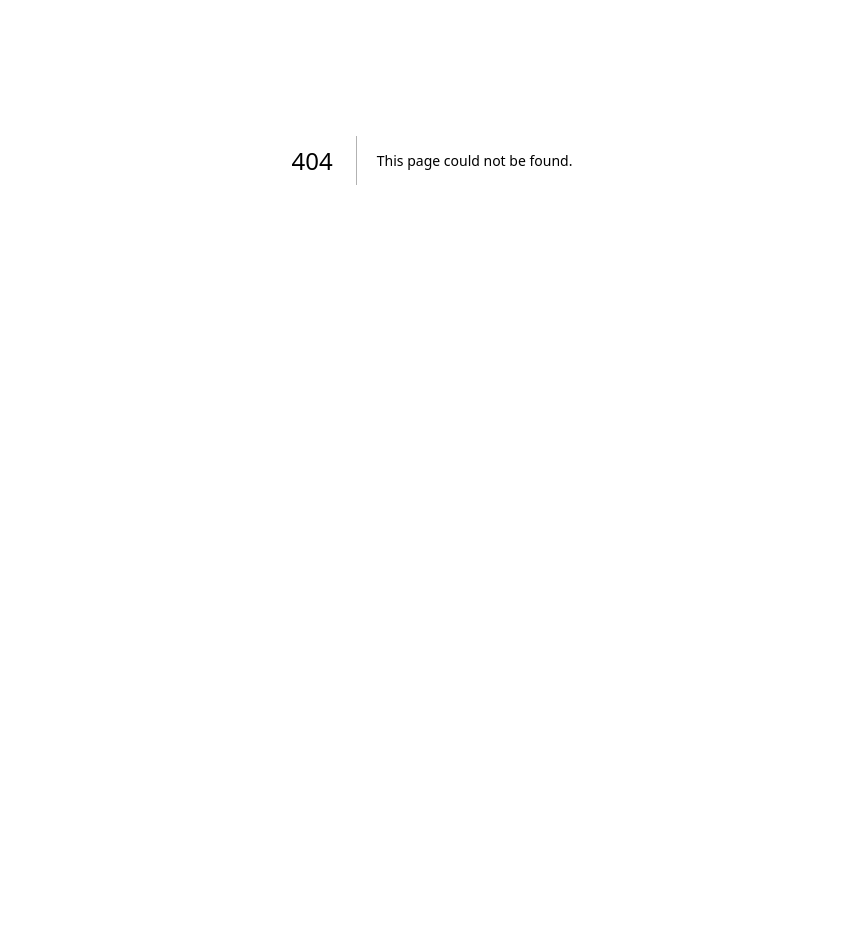
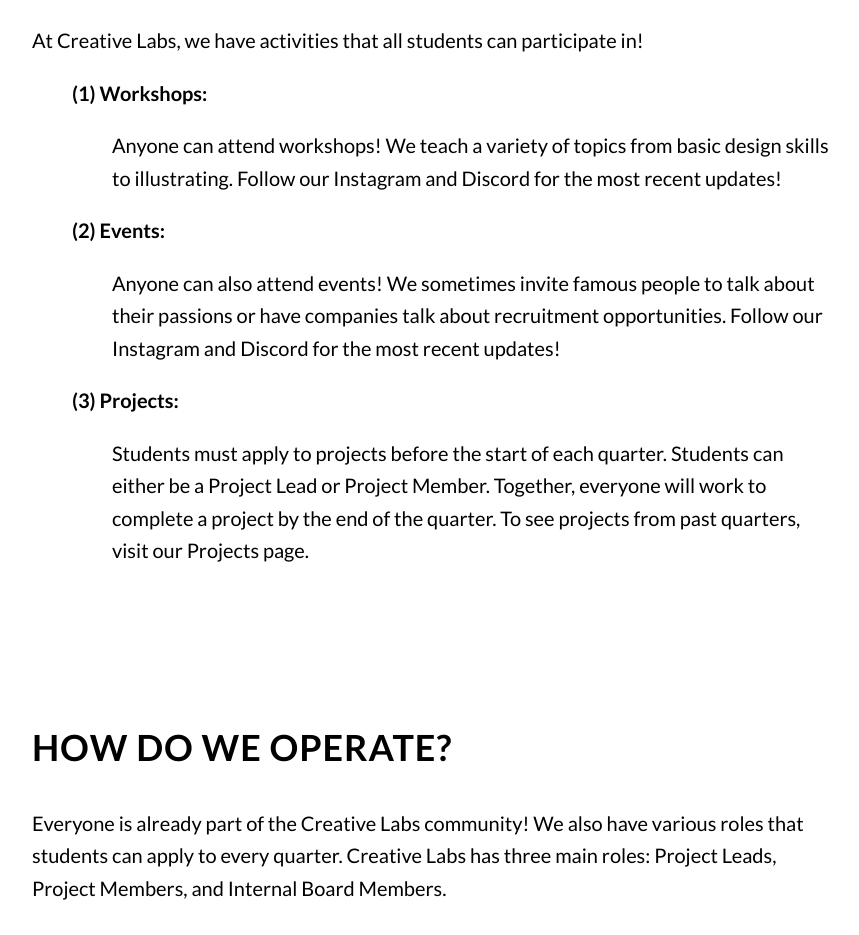
Before and after one commit to UCLA-Creative-Labs/sunshine, a Next.js app: page /join in a window 1280 px wide. Before the commit this address had no page. Shown: the part 240-1175 px from the top of the page, without its empty margins (208-1067 px from the left). Before the commit the page ends 800 px from the top, so only its background shows below. Built offline with nearby package versions, Linux system fonts and the light colour scheme.

Commit message:
add Join Us Page structure

```diff
--- /dev/null
+++ b/src/app/join/JoinContent.tsx
@@ -0,0 +1,47 @@
+import ContentSection from "@/components/ContentSection";
+
+export default function JoinContent() {
+    return (
+        <div className="text-black min-w-full">
+            <ContentSection title="OPPORTUNITIES">
+                <div className="flex flex-col space-y-5 [&>*]:text-xl [&>*]:leading-relaxed">
+                    <p className="text-2xl">At Creative Labs, we have activities that all students can participate in!</p>
+                    <p className="text-xl font-bold pl-10">(1) Workshops:</p>
+                    <p className="text-xl pl-20">
+                        Anyone can attend workshops! We teach a variety of topics from basic design skills to illustrating. Follow our Instagram and Discord for the most recent updates!
+                    </p>
+                    <p className="text-xl font-bold pl-10">(2) Events:</p>
+                    <p className="text-xl pl-20">
+                        Anyone can also attend events! We sometimes invite famous people to talk about their passions or have companies talk about recruitment opportunities. Follow our Instagram and Discord for the most recent updates!
+                    </p>
+                    <p className="text-xl font-bold pl-10">(3) Projects:</p>
+                    <p className="text-xl pl-20">
+                        Students must apply to projects before the start of each quarter. Students can either be a Project Lead or Project Member. Together, everyone will work to complete a project by the end of the quarter. To see projects from past quarters, visit our Projects page.
+                    </p>
+                </div>
+            </ContentSection>
+
+            <ContentSection title="HOW DO WE OPERATE?">
+                <div className="flex flex-col space-y-6 [&>*]:text-xl [&>*]:leading-relaxed">
+                    <p>
+                        Everyone is already part of the Creative Labs community! We also have various roles that students can apply to every quarter. Creative Labs has three main roles: Project Leads, Project Members, and Internal Board Members.
+                    </p>
+                    <p>
+                        Our first main component is the internal board. The internal board is responsible for running things behind the scenes like organizing events, socials, and workshops. Responsibilities and tasks vary depending on which team within the internal board you apply to. These teams include Design, Tech, Marketing/External, and Projects. In simpler terms, the Creative Labs community is managed by a small group of UCLA designers, developers, marketers, and project managers hoping to create cool and creative things together!
+                    </p>
+                    <p>
+                        External projects consist of Project Leads and Project Members who work together to complete a project by the end of the quarter. Project Leads apply with a creative idea, and Project Members help that vision come true with their various skills.
+                    </p>
+                </div>
+            </ContentSection>
+
+            <ContentSection title="MAIN ROLES" titleClassName="text-4xl">
+
+            </ContentSection>
+
+            <ContentSection title="INTERNAL BOARD TEAMS" titleClassName="text-4xl">
+
+            </ContentSection>
+        </div>
+    )
+}
--- /dev/null
+++ b/src/app/join/page.tsx
@@ -0,0 +1,13 @@
+import Footer from "@/components/Footer";
+import Navbar from "@/components/Navbar";
+import JoinContent from "./JoinContent";
+
+export default function About() {
+  return (
+    <main className="flex min-h-screen flex-col">
+      <Navbar />
+      <JoinContent />
+      <Footer />
+    </main>
+  )
+}
```
